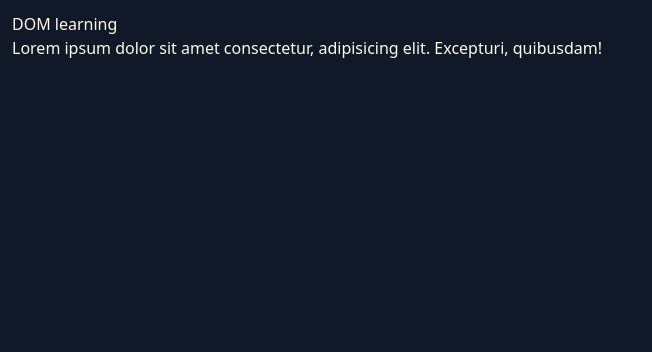
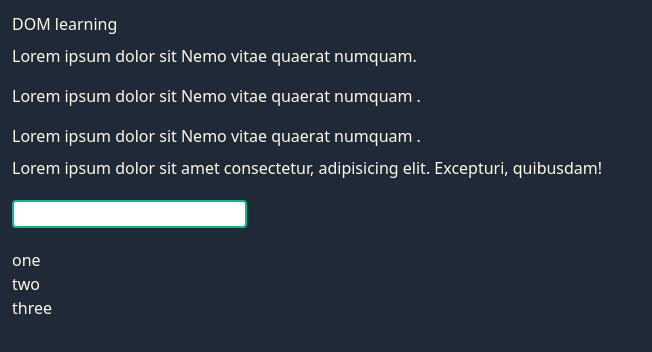
Before and after one commit to roysubhajyoti/javascript_learnings, a plain HTML site: page 06_DOM/one.html in a window 1280 px wide. Shown: the whole page, without its empty margins (0-652 px from the left). Drawn offline with Linux system fonts and the light colour scheme.

```diff
--- a/06_DOM/one.html
+++ b/06_DOM/one.html
@@ -6,10 +6,21 @@
     <link rel="stylesheet" href="../dist/output.css">
     <title>DOM basic</title>
 </head>
-<body class="bg-gray-900 text-yellow-50 m-3">
-    <div ></div>
-        <h1 class="heading">DOM learning</h1>
-        <p>Lorem ipsum dolor sit amet consectetur, adipisicing elit. Excepturi, quibusdam!</p>
+<body class="bg-gray-800 text-yellow-50 m-3">
+    <div >
+        <h1 class="heading" id="title">DOM learning <span class="hidden">test text</span></h1>
+
+        <h2 class="py-2">Lorem ipsum dolor sit Nemo vitae quaerat numquam.</h2>
+        <h2 class="py-2">Lorem ipsum dolor sit Nemo vitae quaerat numquam .</h2>
+        <h2 class="py-2">Lorem ipsum dolor sit Nemo vitae quaerat numquam .</h2>
+        <p class="font-medium">Lorem ipsum dolor sit amet consectetur, adipisicing elit. Excepturi, quibusdam!</p>
+        <input type="password" name="" id="" class="my-5 rounded border-emerald-500 border-2">
+
+        <ul>
+            <li>one</li>
+            <li>two</li>
+            <li>three</li>
+        </ul>
     </div>
 
 </body>
```
Also changed, not shown: dist/output.css.
